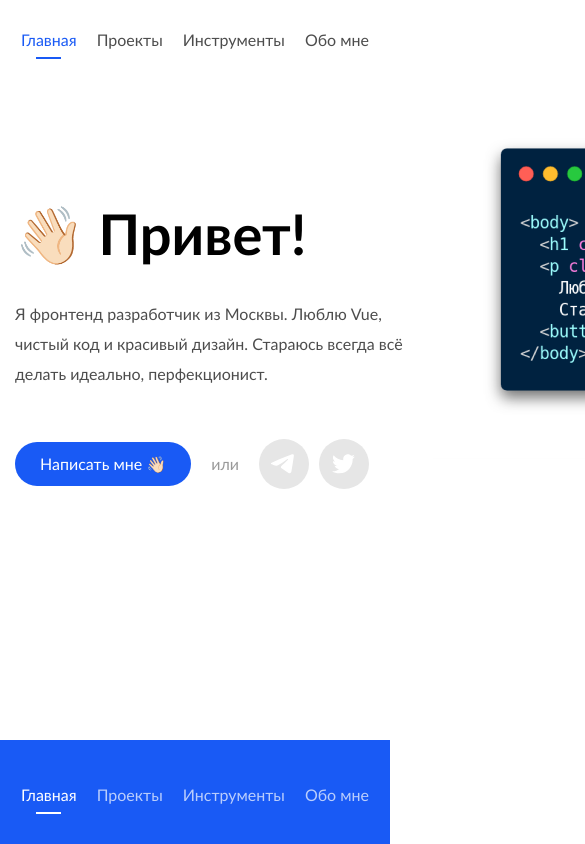
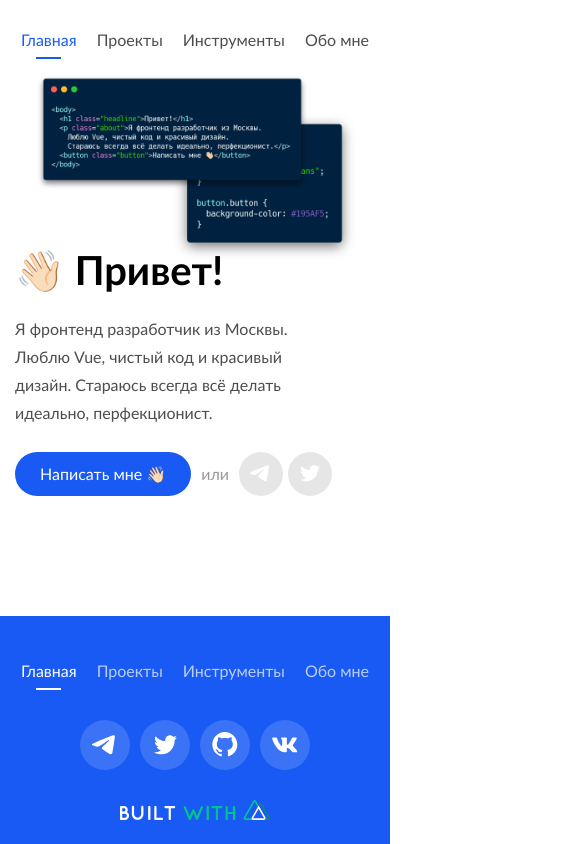
Before and after one commit to DreamSites/exer7um.github.io, a Nuxt app: page / in a window 390 px wide. Shown: the top 844 px of the page, 585 px wide, since content can reach past the window. Built offline with nearby package versions, Linux system fonts and the light colour scheme.

Commit message:
Адаптировал Hero под все разрешения

```diff
--- a/components/Footer.vue
+++ b/components/Footer.vue
@@ -3,30 +3,31 @@
     <div class="container">
       <Nav :block="'footer'" />
       <div class="social-links">
-        <a class="link" href="https://t.me/exer7um/">
+        <a class="link" href="https://t.me/exer7um/" target="_blank">
           <img
             src="@/assets/social/Telegram.svg"
             alt="TG"
             style="padding-right: 4px"
           />
         </a>
-        <a class="link" href="https://twitter.com/exer7um/">
+        <a class="link" href="https://twitter.com/exer7um/" target="_blank">
           <img src="@/assets/social/Twitter.svg" alt="TW" />
         </a>
-        <a class="link" href="https://github.com/exer7um/">
+        <a class="link" href="https://github.com/exer7um/" target="_blank">
           <img src="@/assets/social/GitHub.svg" alt="GH" />
         </a>
-        <a class="link" href="https://vk.com/exer7um/">
+        <a class="link" href="https://vk.com/exer7um/" target="_blank">
           <img src="@/assets/social/VK.svg" alt="VK" />
         </a>
       </div>
-      <a href="https://nuxtjs.org/" class="nuxt">
+      <a href="https://nuxtjs.org/" class="nuxt" target="_blank">
         <img src="@/assets/Nuxt.svg" alt="Built with Nuxt.js" />
       </a>
       <div class="signature">
         <p class="copyright other">© 2020 exer7um</p>
         <p class="link other">
-          Made by <a href="https://exer7um.github.io">exer7um</a>
+          Made by
+          <a href="https://exer7um.github.io" target="_blank">exer7um</a>
         </p>
       </div>
     </div>
--- a/components/Hero.vue
+++ b/components/Hero.vue
@@ -10,14 +10,14 @@
         <button class="default">Написать мне 👋🏻</button>
         <p class="other">или</p>
         <div class="social-links">
-          <a class="link" href="https://t.me/exer7um/">
+          <a class="link" href="https://t.me/exer7um/" target="_blank">
             <img
               src="@/assets/social/Telegram.svg"
               alt="TG"
-              style="padding-right: 4px"
+              style="margin-right: 4px"
             />
           </a>
-          <a class="link" href="https://twitter.com/exer7um/">
+          <a class="link" href="https://twitter.com/exer7um/" target="_blank">
             <img src="@/assets/social/Twitter.svg" alt="TW" />
           </a>
         </div>
@@ -48,6 +48,7 @@ export default {}
     .buttons {
       display: flex;
       align-items: center;
+      width: 388px;
 
       p {
         margin: 0 20px;
@@ -84,4 +85,92 @@ export default {}
     height: 540px;
   }
 }
+
+@media screen and (max-width: 1330px) {
+  .hero {
+    .code-windows {
+      width: 65%;
+      height: 100%;
+    }
+  }
+}
+
+@media screen and (max-width: 1160px) {
+  .hero .CTA {
+    margin-right: -20px;
+    margin-top: 80px;
+  }
+}
+
+@media screen and (max-width: 1010px) {
+  .hero .CTA {
+    margin-top: 65px;
+    margin-right: -100px;
+    p.text {
+      margin-top: 25px;
+      margin-bottom: 40px;
+      width: 310px;
+    }
+  }
+}
+
+@media screen and (max-width: 780px) {
+  .hero .CTA {
+    margin-right: -120px;
+  }
+}
+
+@media screen and (max-width: 700px) {
+  .hero {
+    flex-direction: column-reverse;
+
+    .CTA {
+      margin: 0;
+
+      p.text {
+        width: 90%;
+        max-width: 500px;
+      }
+    }
+
+    .code-windows {
+      width: 100%;
+      margin-top: -40px;
+      margin-bottom: -30px;
+    }
+  }
+}
+
+@media screen and (max-width: 500px) {
+  .hero {
+    .CTA {
+      p.text {
+        margin-top: 20px;
+        margin-bottom: 25px;
+      }
+
+      .buttons {
+        width: auto;
+
+        p {
+          margin: 0 10px;
+        }
+
+        .social-links a.link {
+          width: 44px;
+          height: 44px;
+          margin-right: 5px;
+
+          img {
+            width: 20px;
+          }
+        }
+      }
+    }
+
+    .code-windows {
+      margin-top: -30px;
+    }
+  }
+}
 </style>
--- a/layouts/default.vue
+++ b/layouts/default.vue
@@ -81,6 +81,13 @@ p {
   }
 }
 
+@media screen and (max-width: 1010px) {
+  // ТЕКСТОВЫЕ СТИЛИ
+  h1 {
+    font-size: 40px;
+  }
+}
+
 @media screen and (max-width: 900px) {
   .container {
     padding: 0 30px;
@@ -92,6 +99,7 @@ p {
     font-size: 16px;
   }
 
+  // БЛОКИ
   .container {
     padding: 0 15px;
   }
@@ -101,5 +109,10 @@ p {
     font-size: 16px;
     padding: 0 25px;
   }
+
+  // ТЕКСТОВЫЕ СТИЛИ
+  p {
+    line-height: 28px;
+  }
 }
 </style>
```
